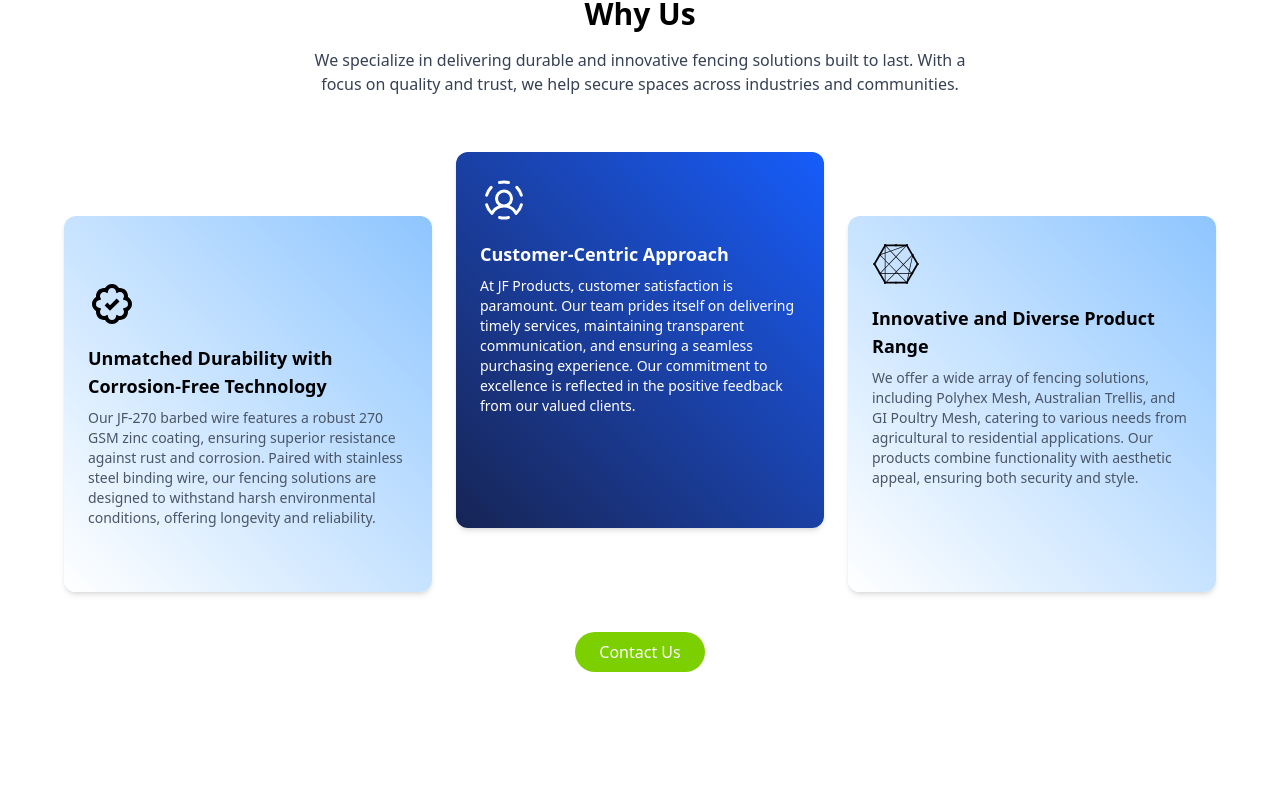
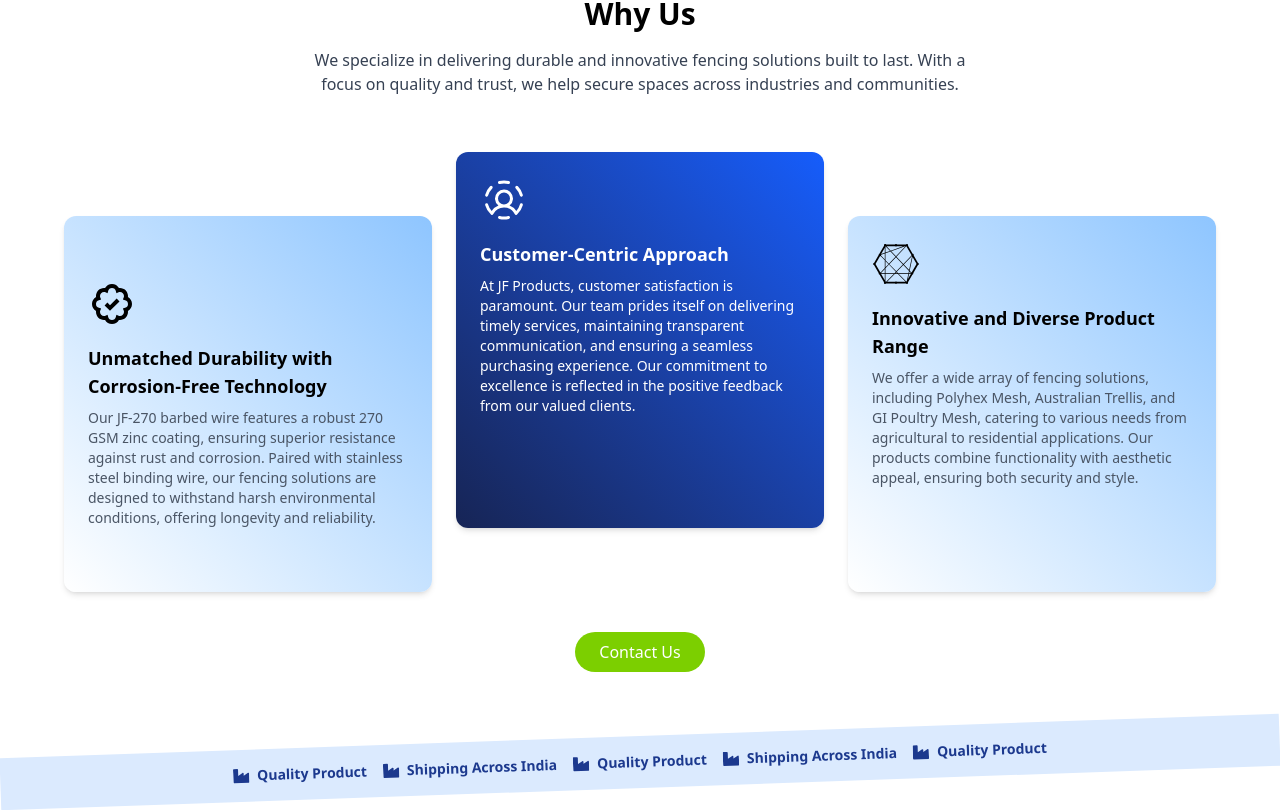
Before and after one commit to momin096/fencing-justified, a React (Vite) app: page / in a window 1280 px wide. Shown: the part 2048-2858 px from the top of the page. Before the commit the page ends 2784 px from the top, so only its background shows below. Built offline with nearby package versions, Linux system fonts and the light colour scheme.

Commit message:
tilted section created

```diff
--- a/src/Home/Home.jsx
+++ b/src/Home/Home.jsx
@@ -1,6 +1,7 @@
 import Navbar from "../components/Navbar/Navbar";
 import ProductSlider from "../components/ProductSlider/ProductSlider";
 import Slider from "../components/Slider/Slider";
+import TiltedBanner from "../components/TiltedBanner/TiltedBanner";
 import TrustedSection from "../components/TrustedSection/TrustedSection";
 import WhyUs from "../components/WhyUs/WhyUs";
 
@@ -102,6 +103,8 @@ const Home = () => {
 
             {/* Why Us  Section*/}
             <WhyUs />
+
+            <TiltedBanner />
         </div>
     );
 };
--- /dev/null
+++ b/src/components/TiltedBanner/TiltedBanner.jsx
@@ -0,0 +1,26 @@
+import { FaIndustry } from 'react-icons/fa';
+
+const TiltedBanner = () => {
+  const items = [
+    'Quality Product',
+    'Shipping Across India',
+    'Quality Product',
+    'Shipping Across India',
+    'Quality Product',
+  ];
+
+  return (
+    <div className="overflow-hidden bg-blue-100 transform rotate-[-2deg]">
+      <div className="flex flex-wrap justify-center items-center gap-4 px-4 py-4 text-blue-900 font-semibold text-sm transform">
+        {items.map((text, i) => (
+          <div className="flex items-center gap-2 whitespace-nowrap" key={i}>
+            <FaIndustry className="text-base" />
+            <span>{text}</span>
+          </div>
+        ))}
+      </div>
+    </div>
+  );
+};
+
+export default TiltedBanner;
```
